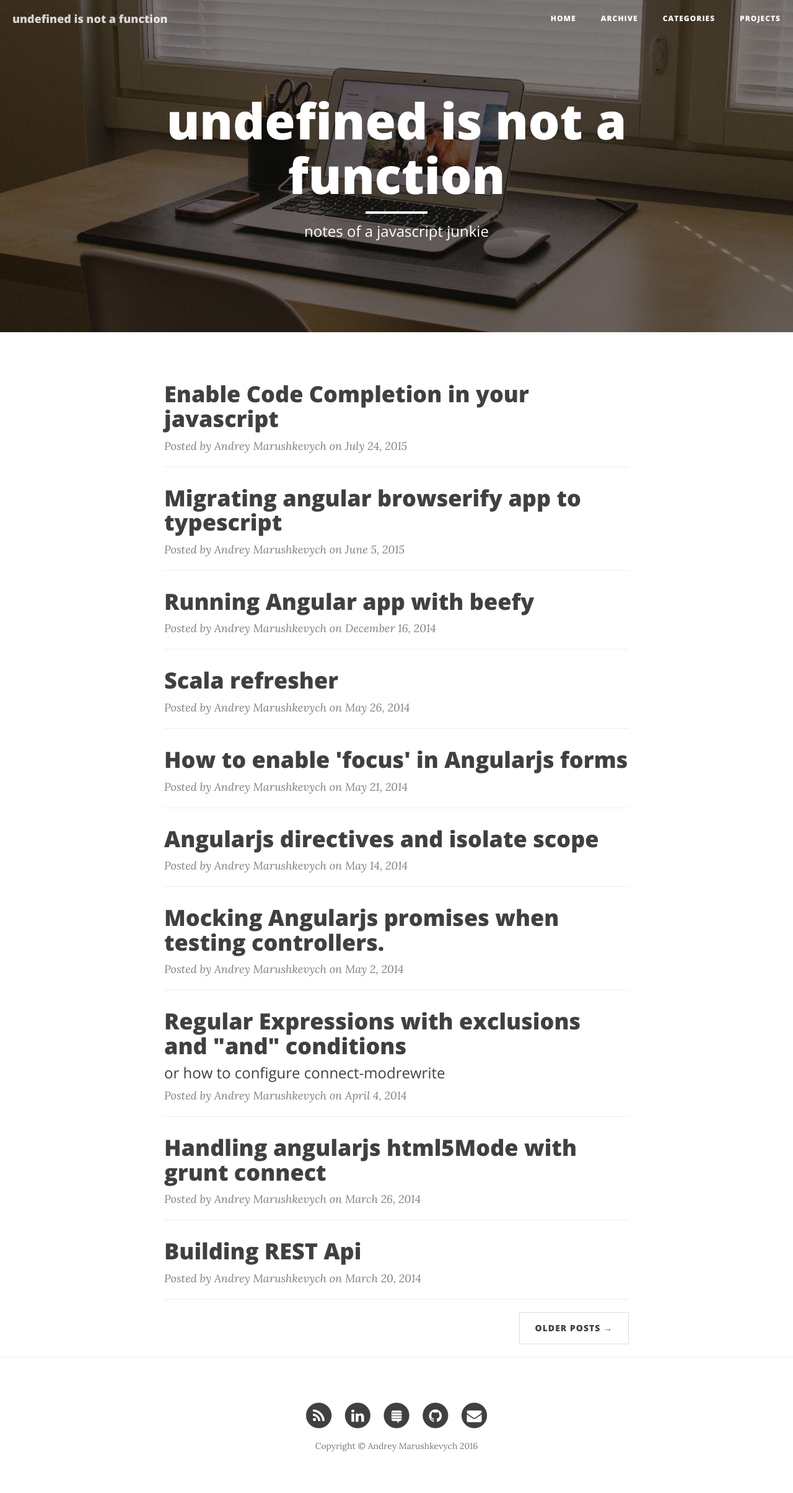
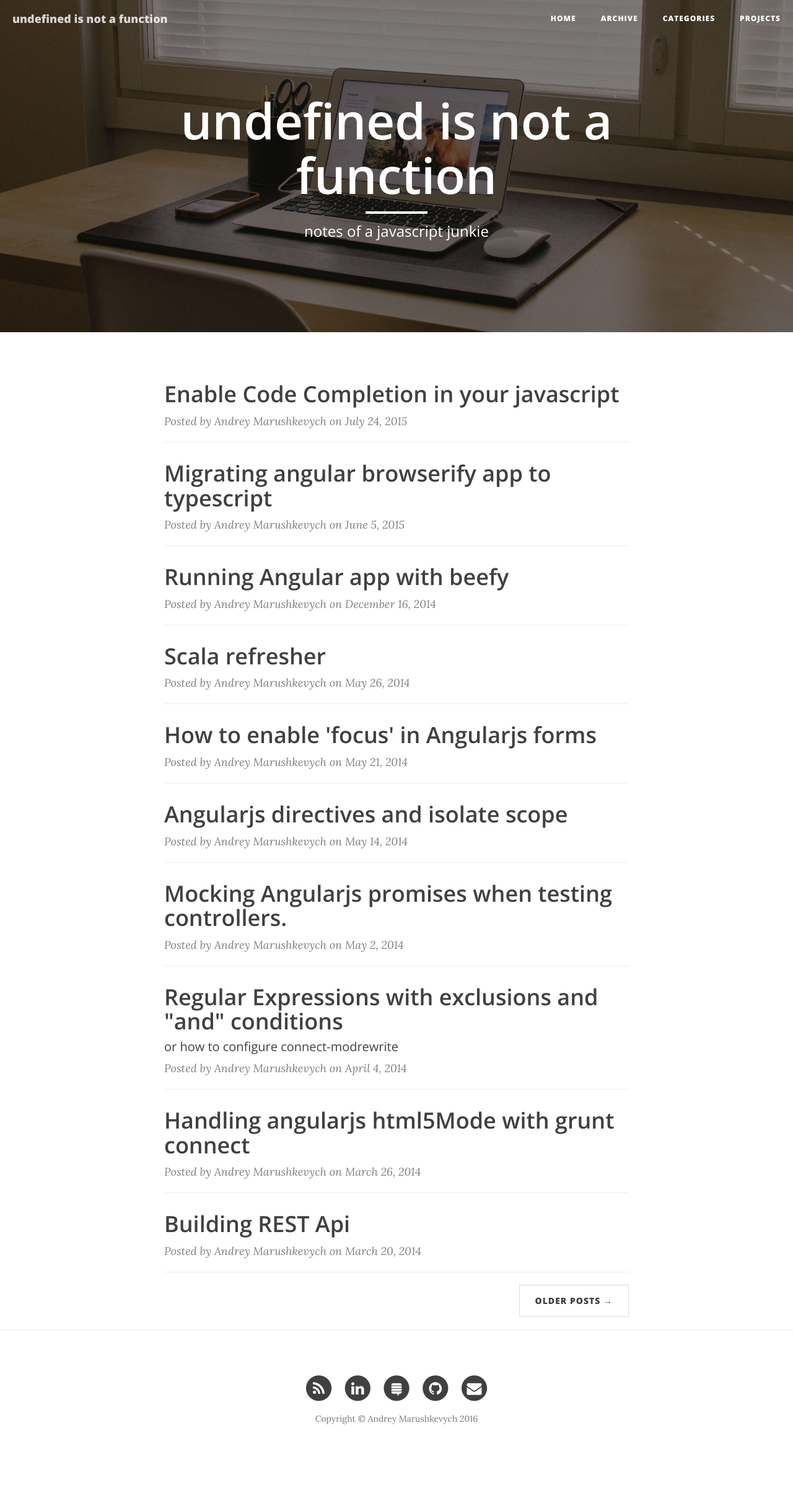
Before and after one commit to marushkevych/clean-blog, a Jekyll site: the page built from index.html, in a window 1280 px wide. Shown: the whole page at 62% size. Built offline with Jekyll 4.4.1, drawn with Linux system fonts in a browser that asks for light colours; nearby versions of some CDN libraries; the list of posts is cut into pages by our own code; after the commit the page ends 2365 px from its top, so only the background shows below that.

Commit message:
responsive style

```diff
--- a/css/clean-blog.css
+++ b/css/clean-blog.css
@@ -17,7 +17,7 @@ h4,
 h5,
 h6 {
   font-family: 'Open Sans', 'Helvetica Neue', Helvetica, Arial, sans-serif;
-  font-weight: 800;
+  font-weight: 600;
   margin-top: 30px;
 }
 a {
@@ -161,7 +161,7 @@ hr.small {
 .intro-header .site-heading h1,
 .intro-header .page-heading h1 {
   margin-top: 0;
-  font-size: 50px;
+  font-size: 40px;
 }
 .intro-header .site-heading .subheading,
 .intro-header .page-heading .subheading {
@@ -218,7 +218,7 @@ hr.small {
   color: #0085a1;
 }
 .post-preview > a > .post-title {
-  font-size: 30px;
+  font-size: 25px;
   margin-top: 30px;
   margin-bottom: 10px;
 }
@@ -226,6 +226,7 @@ hr.small {
   margin: 0;
   font-weight: 300;
   margin-bottom: 10px;
+  font-size: 20px;
 }
 .post-preview > .post-meta {
   color: #808080;
```
Also changed, not shown: less/clean-blog.less (+4 -3 lines), css/clean-blog.min.css.
